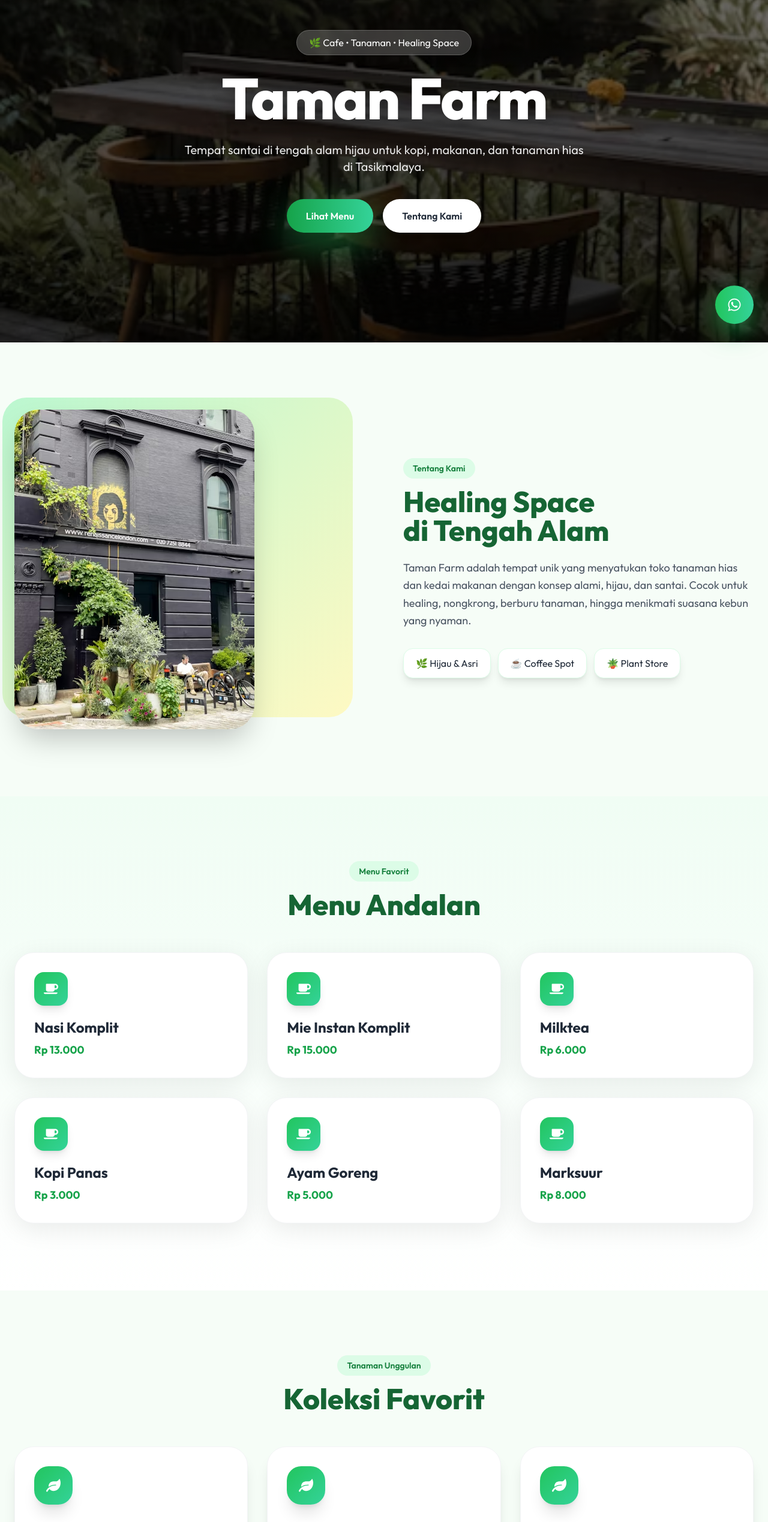
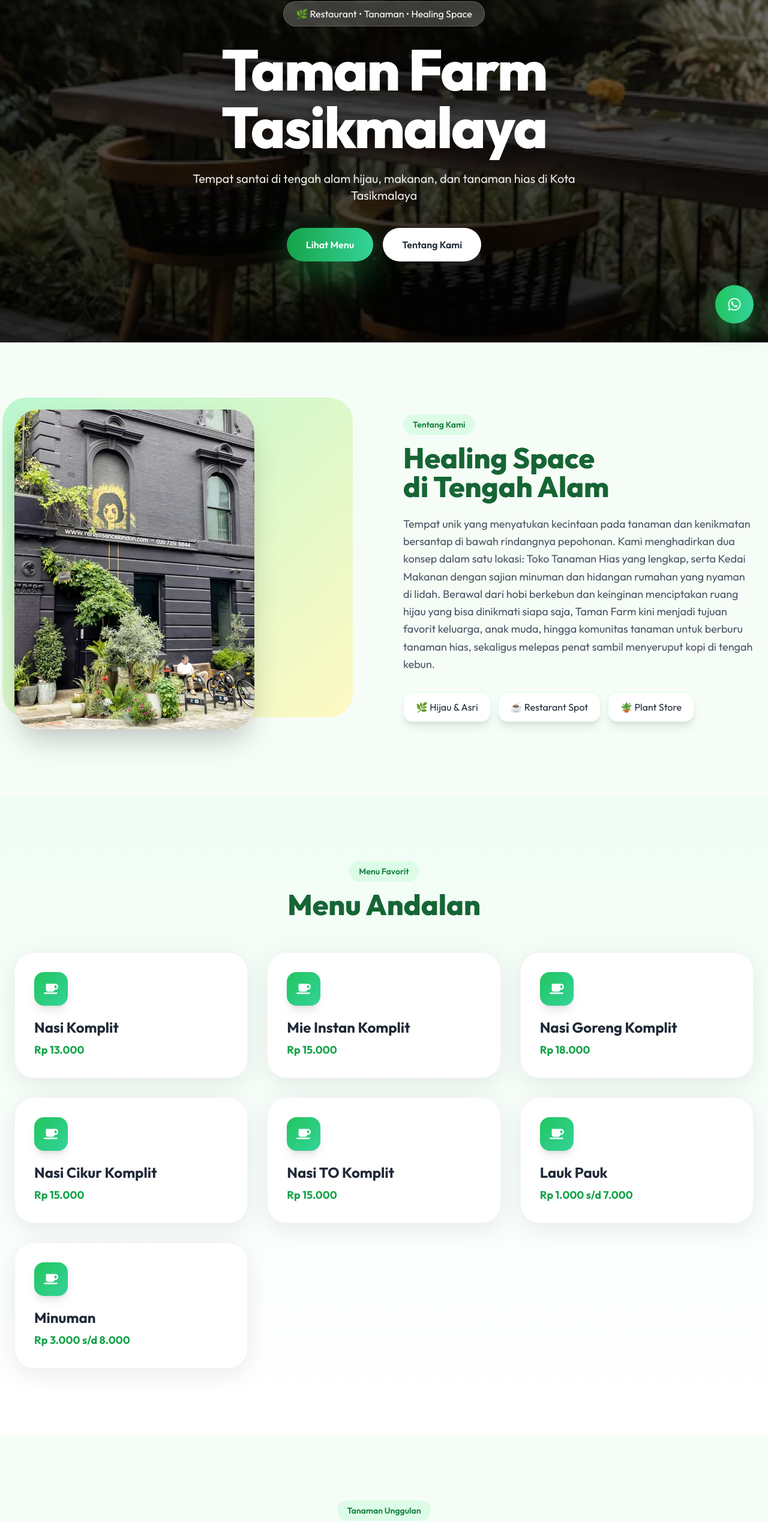
Before and after one commit to rencakaaa13-lab/taman-farm-new, a React (Vite) app: page / in a window 1280 px wide. Shown: the part 229-2767 px from the top of the page at 60% size. Built offline with nearby package versions, Linux system fonts and the light colour scheme.

Commit message:
Update final UI Taman Farm website

```diff
--- a/src/App.jsx
+++ b/src/App.jsx
@@ -43,11 +43,11 @@ export default function App() {
             <div>
 
               <h1 className="text-xl md:text-2xl font-black text-green-800 leading-none">
-                Taman Farm
+                Taman Farm Tasikmalaya
               </h1>
 
               <p className="text-xs text-gray-500">
-                Cafe & Green Space
+                Restaurant & Green Space
               </p>
 
             </div>
@@ -107,20 +107,19 @@ export default function App() {
 
           <div className="inline-block mb-6 px-5 py-2 bg-white/20 backdrop-blur-md rounded-full border border-white/20 shadow-lg">
 
-            🌿 Cafe • Tanaman • Healing Space
+            🌿 Restaurant • Tanaman • Healing Space
 
           </div>
 
           <h1 className="text-5xl md:text-7xl lg:text-8xl font-black leading-tight mb-6 tracking-tight drop-shadow-[0_5px_20px_rgba(0,0,0,0.5)]">
 
-            Taman Farm
+            Taman Farm Tasikmalaya
 
           </h1>
 
           <p className="text-white/90 text-lg md:text-xl leading-relaxed mb-10 max-w-2xl mx-auto">
 
-            Tempat santai di tengah alam hijau untuk kopi, makanan,
-            dan tanaman hias di Tasikmalaya.
+            Tempat santai di tengah alam hijau, makanan, dan tanaman hias di Kota Tasikmalaya
 
           </p>
 
@@ -190,10 +189,12 @@ export default function App() {
 
           <p className="text-gray-600 leading-relaxed text-lg">
 
-            Taman Farm adalah tempat unik yang menyatukan toko tanaman hias
-            dan kedai makanan dengan konsep alami, hijau, dan santai.
-            Cocok untuk healing, nongkrong, berburu tanaman,
-            hingga menikmati suasana kebun yang nyaman.
+            Tempat unik yang menyatukan kecintaan pada tanaman dan kenikmatan bersantap di bawah rindangnya pepohonan.
+            Kami menghadirkan dua konsep dalam satu lokasi:
+            Toko Tanaman Hias yang lengkap, serta Kedai Makanan dengan sajian minuman dan hidangan rumahan yang nyaman di lidah.
+            Berawal dari hobi berkebun dan keinginan menciptakan ruang hijau yang bisa dinikmati siapa saja,
+            Taman Farm kini menjadi tujuan favorit keluarga, anak muda, hingga komunitas tanaman untuk berburu tanaman hias,
+            sekaligus melepas penat sambil menyeruput kopi di tengah kebun.
 
           </p>
 
@@ -204,7 +205,7 @@ export default function App() {
             </span>
 
             <span className="bg-white px-5 py-3 rounded-2xl shadow-lg border border-green-100">
-              ☕ Coffee Spot
+              ☕ Restarant Spot
             </span>
 
             <span className="bg-white px-5 py-3 rounded-2xl shadow-lg border border-green-100">
@@ -240,10 +241,11 @@ export default function App() {
           {[
             ["Nasi Komplit", "13.000"],
             ["Mie Instan Komplit", "15.000"],
-            ["Milktea", "6.000"],
-            ["Kopi Panas", "3.000"],
-            ["Ayam Goreng", "5.000"],
-            ["Marksuur", "8.000"],
+            ["Nasi Goreng Komplit", "18.000"],
+            ["Nasi Cikur Komplit", "15.000"],
+            ["Nasi TO Komplit", "15.000"],
+            ["Lauk Pauk", "1.000 s/d 7.000"],
+            ["Minuman", "3.000 s/d 8.000"],
           ].map((item, i) => (
 
             <motion.div
@@ -297,16 +299,32 @@ export default function App() {
 
           {[
             [
-              "Monstera",
-              "Tanaman indoor premium dengan daun eksotis.",
+              "Tanaman Hias Daun",
+              "Termasuk Monstera, Aglaonema, Philodendron, dan Calathea.",
             ],
             [
-              "Aglaonema",
-              "Warna cantik untuk memperindah ruangan.",
+              "Tanaman Gantung & Merambat",
+              "Termasuk Sirih Gading, Janggut Musa, dan String of Pearis.",
             ],
             [
-              "Philodendron",
-              "Tanaman aesthetic favorit pecinta tanaman.",
+              "Tanaman Paku-pakuan",
+              "Termasuk Paku Tanduk Rusa dan Paku Sarang Burung.",
+            ],
+            [
+              "Tanaman Outdoor & Lanskap",
+              "Termasuk Pucuk Merah, Ketapang Kencana dan Lidah Mertua.",
+            ],
+            [
+              "Perlengkapan Tanam",
+              "Pot keramik, pot plastik, pot gantung, pot minimalis dari semen, serta rak tanaman kayu dan besi.",
+            ],
+            [
+              "Media Tanam & Pupuk",
+              "Tanah subur, sekam bakar, cocopeat, pupuk organik, pupuk NPK, pupuk slow release, dan vitamin tanaman.",
+            ],
+            [
+              "Aksesoris dan Dekorasi Tanaman",
+              "Batu hias, penyiram tanaman, beraneka ragam pot, dan alat berkebun sederhana.",
             ],
           ].map((item, i) => (
 
@@ -400,7 +418,7 @@ export default function App() {
 
           <p className="text-gray-600 text-lg mb-10 flex items-center justify-center gap-2">
             <FaMapMarkerAlt className="text-green-600" />
-            Jl. Rancamaya, Karsamenak, Kawalu, Tasikmalaya
+            Jl. Rancamaya, Kel. Karsamenak, Kec. Kawalu, Kota Tasikmalaya
           </p>
 
           <div className="rounded-[40px] overflow-hidden shadow-2xl border-8 border-white">
@@ -428,7 +446,7 @@ export default function App() {
         </span>
 
         <h2 className="text-4xl md:text-5xl font-black text-green-800 mt-5 mb-6">
-          Hubungi Taman Farm
+          Hubungi Taman Farm Tasikmalaya
         </h2>
 
         <p className="text-gray-600 text-lg mb-10">
@@ -460,11 +478,11 @@ export default function App() {
       <footer className="bg-gradient-to-br from-[#0f2d1c] via-[#123524] to-[#184d35] text-white py-14 text-center border-t border-white/10">
 
         <h3 className="text-3xl font-black mb-3">
-          🌿 Taman Farm
+          🌿 Taman Farm Tasikmalaya
         </h3>
 
         <p className="text-green-100">
-          Cafe • Tanaman • Healing Space
+          Restaurant • Tanaman • Healing Space
         </p>
 
         <p className="text-sm text-green-200 mt-5">
```
